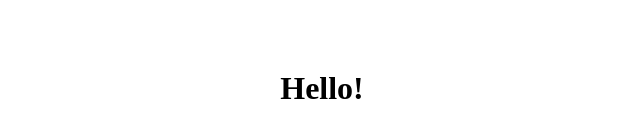
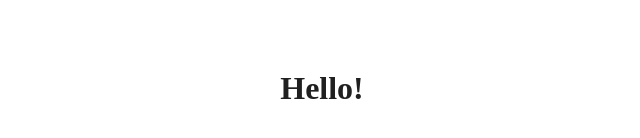
Before and after one commit to Sitraka003/hello-word, a plain HTML site: page index.html in a window 1280 px wide. Shown: the part 246-384 px from the top of the page, 318-958 px from the left. Drawn offline with Linux system fonts and the light colour scheme.

Commit message:
Color change

```diff
--- a/index.html
+++ b/index.html
@@ -11,6 +11,7 @@
             margin-top: 25%;
             margin-bottom: 20%;
             text-align: center;
+            color: #202020;
         }
 
     </style>
```
